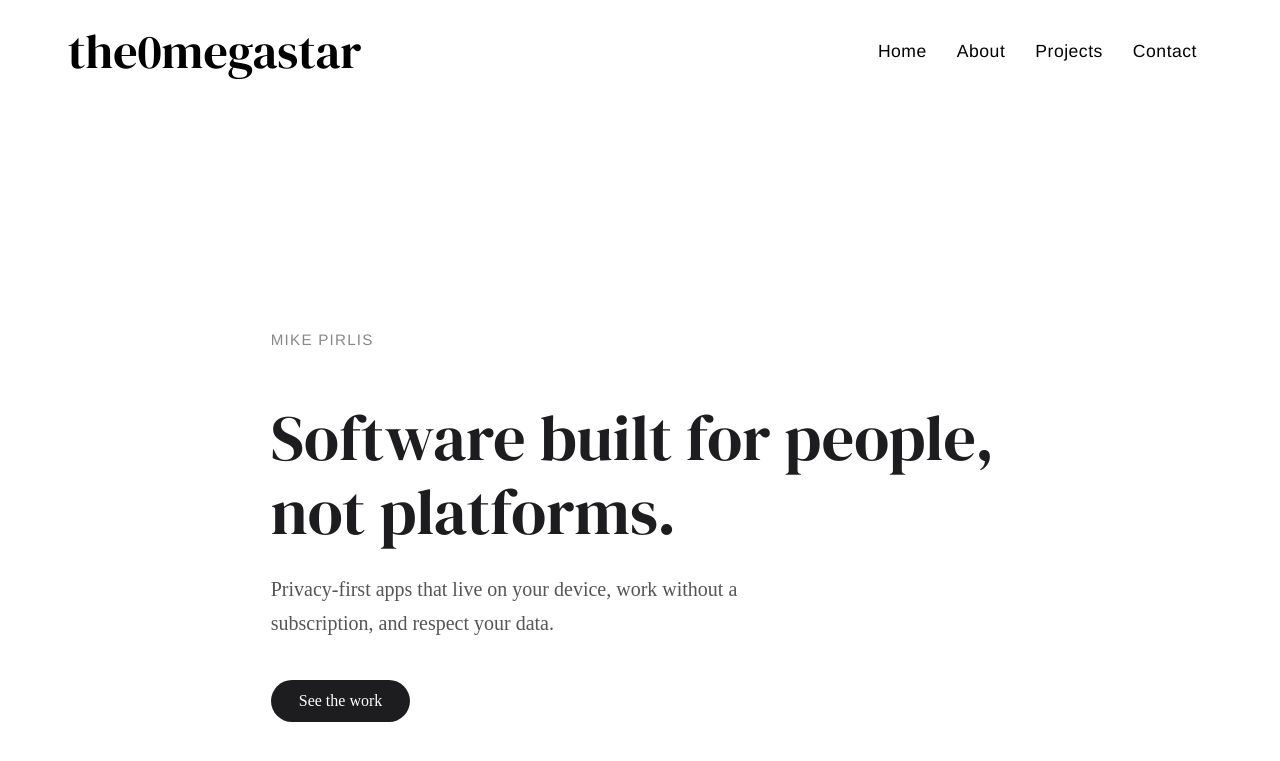
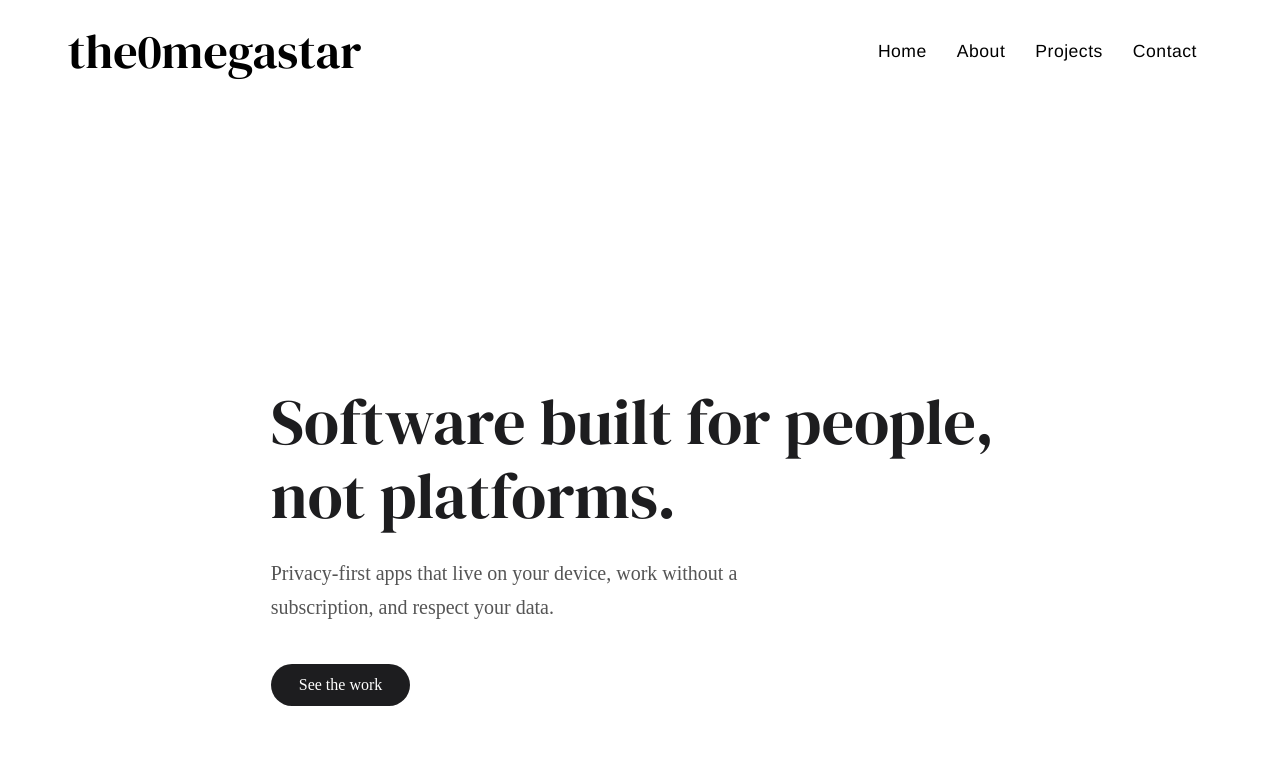
Before and after one commit to the0megastar/the0megastar.github.io, a Jekyll site: the page built from index.html, in a window 1280 px wide and 900 px high. Shown: the top 761 px of the window. Built offline with Jekyll 4.4.1, drawn with Linux system fonts in a browser that asks for light colours.

Commit message:
Comment out home-eyebrow paragraph
Comment out the home-eyebrow paragraph in the hero section.

```diff
--- a/index.html
+++ b/index.html
@@ -6,7 +6,7 @@ title: the0megastar
 <!-- Hero Section -->
 <section class="home-hero">
   <div class="home-hero-inner">
-    <p class="home-eyebrow">Mike Pirlis</p>
+    <!-- <p class="home-eyebrow">Mike Pirlis</p> -->
     <h1 class="home-headline">Software built for people,<br>not platforms.</h1>
     <p class="home-sub">Privacy-first apps that live on your device, work without a subscription, and respect your data.</p>
     <a href="/apps/" class="home-cta">See the work</a>
```
